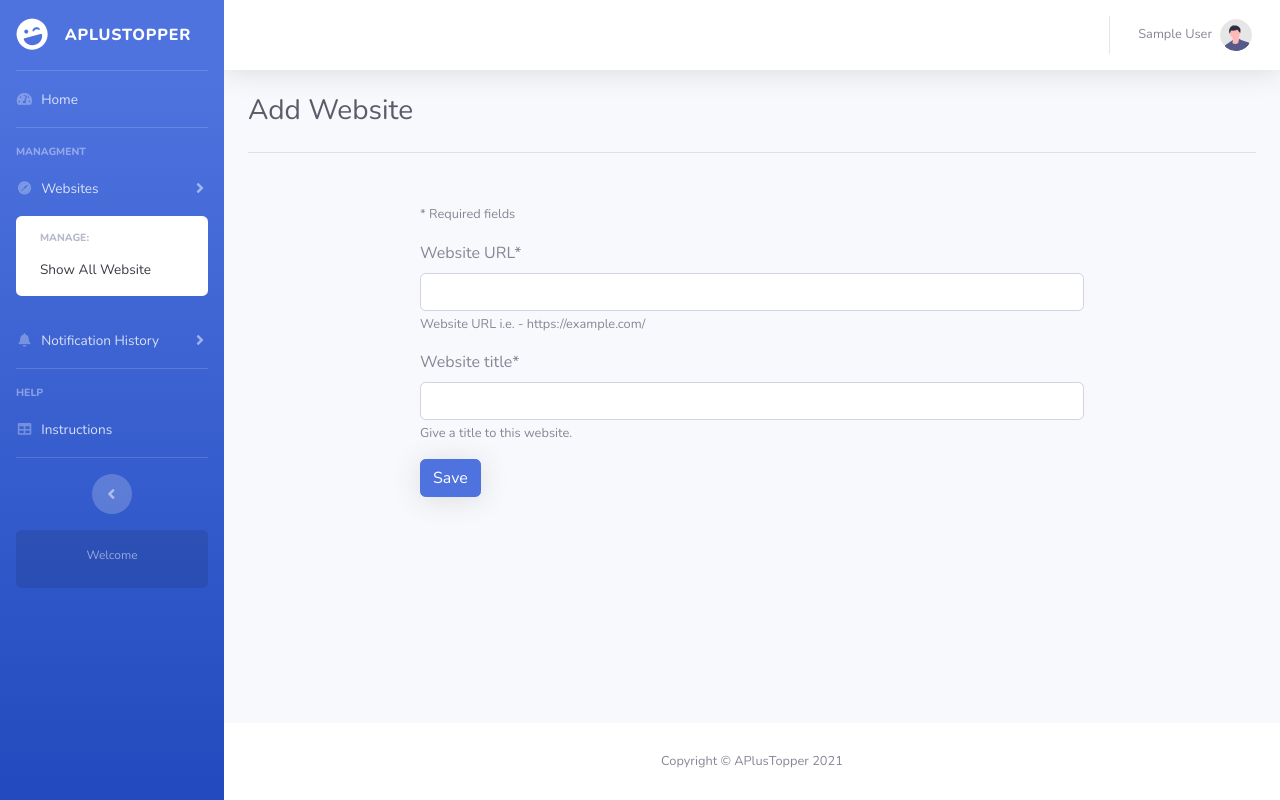
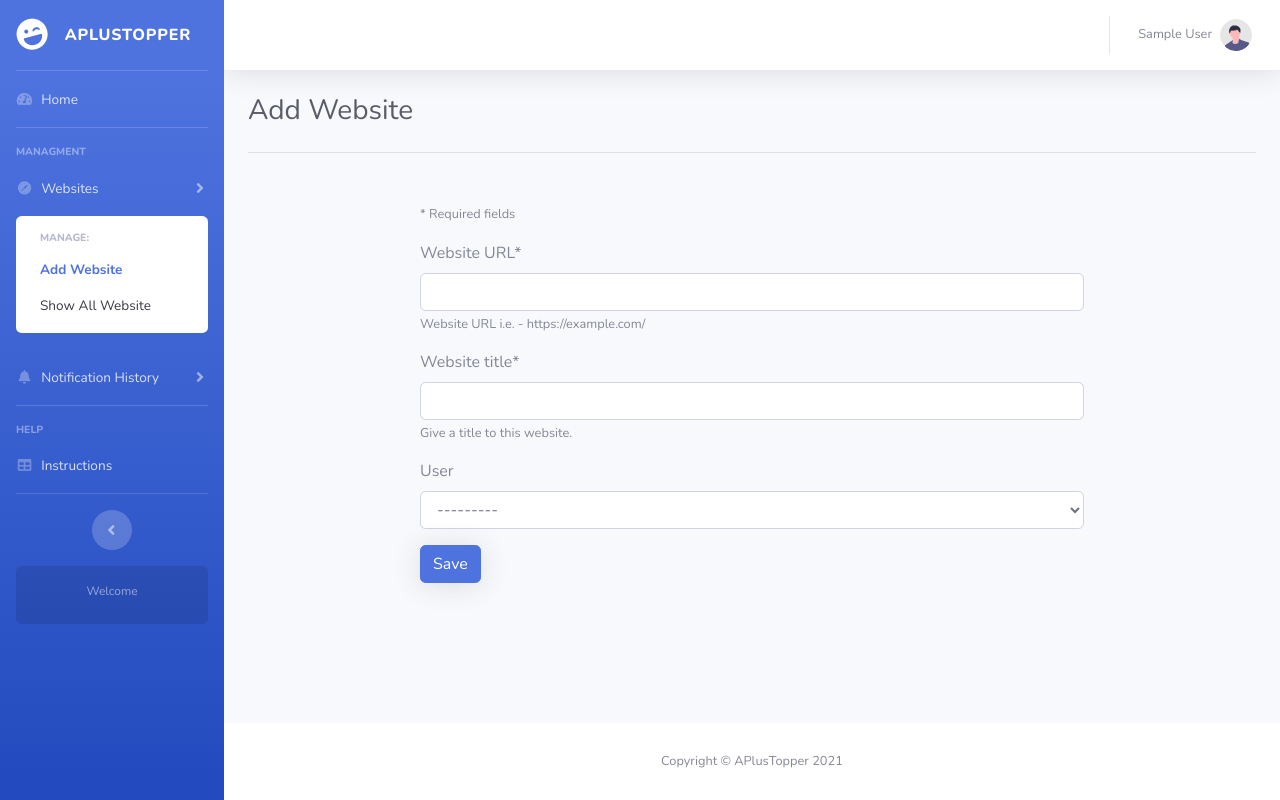
Before and after one commit to mnamegaurav/pushify, a Django app: page /website/add/ in a window 1280 px wide. Run offline with Django 3.2, Linux system fonts and the light colour scheme; the visitor is signed in with stand-in values (Sample User, id 1); data comes from the database, SQL or seed files in the repository; parts of the project's set-up code (start-up, migrations or seed data) failed here and were passed over; some libraries are stand-ins or nearby versions.

Commit message:
Add website, Edit website, delete Website only accessible for admin

```diff
--- a/templates/404.html
+++ b/templates/404.html
@@ -15,7 +15,7 @@
           <div class="error mx-auto" data-text="404">404</div>
           <p class="lead text-gray-800 mb-5">Page Not Found</p>
           <p class="text-gray-500 mb-0">It looks like you found a glitch in the matrix...</p>
-          <a href="{% url 'home_view' %}">&larr; Back to Dashboard</a>
+          <a href="{% url 'core:home_view' %}">&larr; Back to Dashboard</a>
         </div>
       </div>
       <!-- /.container-fluid -->
--- a/templates/includes/sidebar.html
+++ b/templates/includes/sidebar.html
@@ -50,7 +50,9 @@
     <div id="websiteManagementCollapse" class="collapse {% if request.path == website_add_view or request.path == websites_list_view %}show{% endif %}" aria-labelledby="headingTwo" data-parent="#accordionSidebar">
       <div class="bg-white py-2 collapse-inner rounded">
         <h6 class="collapse-header">Manage:</h6>
-        {% comment %} <a class="collapse-item {% if request.path == website_add_view %}active{% endif %}" href="{% url 'websites:website_add_view' %}">Add Website</a> {% endcomment %}
+        {% if request.user.is_superuser %}
+        <a class="collapse-item {% if request.path == website_add_view %}active{% endif %}" href="{% url 'websites:website_add_view' %}">Add Website</a>
+        {% endif %}
         <a class="collapse-item {% if request.path == websites_list_view %}active{% endif %}" href="{% url 'websites:websites_list_view' %}">Show All Website</a>
       </div>
     </div>
--- a/templates/websites/websites_list.html
+++ b/templates/websites/websites_list.html
@@ -31,9 +31,13 @@
             style=""
           >
             <div class="dropdown-header">Actions:</div>
+
+            {% if request.user.is_superuser %}
             <a class="dropdown-item" href="{% url 'websites:website_edit_view' website_obj.slug %}">Edit</a>
             <a class="dropdown-item" href="javascript:void(0)" data-toggle="modal" data-target="#websiteDeleteModal{{ website_obj.pk }}">Delete</a>
             <div class="dropdown-divider"></div>
+            {% endif %}
+
             <a class="dropdown-item" href="javascript:void(0)">Help ?</a>
           </div>
         </div>
--- a/websites/models.py
+++ b/websites/models.py
@@ -25,9 +25,9 @@ class Website(models.Model):
     is_active = models.BooleanField(default=True)
     created_by = models.ForeignKey(
         User,
+        verbose_name="User",
         related_name="website_cb",
         on_delete=models.CASCADE,
-        editable=False,
         blank=True,
         null=True,
         default=None,
--- a/websites/views.py
+++ b/websites/views.py
@@ -1,7 +1,7 @@
 from django.shortcuts import render
 from django.views.generic import CreateView, UpdateView, DeleteView, ListView
 from django.contrib.messages.views import SuccessMessageMixin
-from django.contrib.auth.mixins import LoginRequiredMixin
+from django.contrib.auth.mixins import LoginRequiredMixin, UserPassesTestMixin
 from django.urls import reverse_lazy
 
 from websites.models import Website
@@ -12,7 +12,11 @@ from websites.mixins import PermissionQuerySetMixin
 
 
 class WebsiteAddView(
-    LoginRequiredMixin, SuccessMessageMixin, PermissionQuerySetMixin, CreateView
+    LoginRequiredMixin,
+    UserPassesTestMixin,
+    SuccessMessageMixin,
+    PermissionQuerySetMixin,
+    CreateView,
 ):
     model = Website
     template_name = "websites/website_add_form.html"
@@ -20,12 +24,19 @@ class WebsiteAddView(
     extra_context = {"page_title": "Add Website"}
     success_message = "Successfully added the website"
 
+    def test_func(self):
+        return self.request.user.is_superuser
+
     def get_queryset(self):
         return self.get_website_queryset()
 
 
 class WebsiteEditView(
-    LoginRequiredMixin, SuccessMessageMixin, PermissionQuerySetMixin, UpdateView
+    LoginRequiredMixin,
+    UserPassesTestMixin,
+    SuccessMessageMixin,
+    PermissionQuerySetMixin,
+    UpdateView,
 ):
     model = Website
     template_name = "websites/website_edit_form.html"
@@ -35,16 +46,26 @@ class WebsiteEditView(
     extra_context = {"page_title": "Website Details"}
     success_message = "Successfully saved the changes"
 
+    def test_func(self):
+        return self.request.user.is_superuser
+
     def get_queryset(self):
         return self.get_website_queryset()
 
 
 class WebsiteDeleteView(
-    LoginRequiredMixin, SuccessMessageMixin, PermissionQuerySetMixin, DeleteView
+    LoginRequiredMixin,
+    UserPassesTestMixin,
+    SuccessMessageMixin,
+    PermissionQuerySetMixin,
+    DeleteView,
 ):
     model = Website
     success_message = "Successfully deleted the website"
     success_url = reverse_lazy("websites:websites_list_view")
+
+    def test_func(self):
+        return self.request.user.is_superuser
 
     def get_queryset(self):
         return self.get_website_queryset()
```
